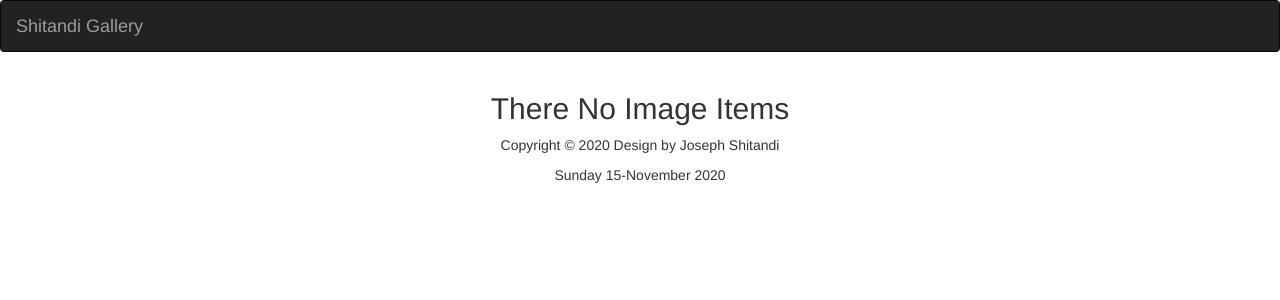
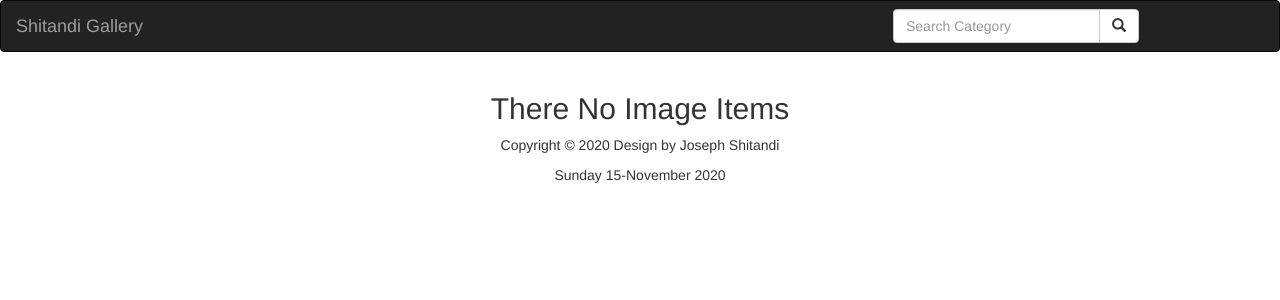
Before and after one commit to Josephshitandi/gallery, a Django app: page / in a window 1280 px wide. Shown: the top 300 px of the page. Run offline with Django 3.2, Linux system fonts and the light colour scheme; data that the repository does not hold is empty; some libraries are stand-ins or nearby versions.

Commit message:
Add search by category function

```diff
--- a/photos/static/css/index.css
+++ b/photos/static/css/index.css
@@ -1,4 +1,4 @@
-#formSearch {
+/* #formSearch {
     background: transparent;
     border: none;
     outline: none;
@@ -22,7 +22,7 @@
 
 .image-location {
     font-style: italic;
-}
+} */
 
 .card2>img {
     height: 250px;
--- a/photos/templates/gallery.html
+++ b/photos/templates/gallery.html
@@ -29,14 +29,14 @@
                         <div class="modal-body card3">
                             <img src="{{image.image.url}}" alt="{{image.name}}" class="img-fluid">
                             <p class="text-center">{{image.description}}</p>
-                            <p class="image-location">Image Location ~ {{image.location}}</p>
-                            <p class="image-location">Image Category ~ {{image.category}}</p>
-                            <p class="image-location">Date Posted ~ {{ image.date }}</p>
+                            <p class="image-location">Location ~ {{image.location}}</p>
+                            <p class="image-location">Category ~ {{image.category}}</p>
+                            <p class="image-location">Date on ~ {{ image.date }}</p>
                         </div>
                         <div class="modal-footer">
-                            <input class="form-control input-lg" type="text" value="{{image.image.url}}"
-                                id="{{image.id}}.url">
-                            <button type="button" class="btn btn-outline-danger btn-sm" data-dismiss="modal">Close
+                            <input class="form-control input-lg" type="text" value="{{image.image.url}}" id="{{image.id}}.url">
+                            <button class="btn btn-success btn-sm" onclick="copyLink('{{image.id}}.url')">Click to Copy Link</button>
+                            <button type="button" class="btn btn-danger btn-sm" data-dismiss="modal">Close
                             </button>
                         </div>
                     </div>
--- a/photos/templates/navbar.html
+++ b/photos/templates/navbar.html
@@ -3,6 +3,19 @@
         <div class="navbar-header">
             <a class="navbar-brand" href="{% url 'myGallery' %}">Shitandi Gallery</a>
         </div>
+        <div class="col-sm-4 col-md-4 navbar-right">
+
+            <form class="navbar-form" role="search" action="{% url 'search_results' %}">
+
+                <div class="input-group">
+                    <input type="text" class="form-control" placeholder="Search Category" name="category">
+                    <div class="input-group-btn">
+                        <button class="btn btn-default" type="submit"><i class="glyphicon glyphicon-search"></i></button>
+                    </div>
+                </div>
+
+            </form>
+        </div>
 
     </div>
 </nav>
--- a/photos/urls.py
+++ b/photos/urls.py
@@ -5,4 +5,5 @@ from django.conf.urls.static import static
 
 urlpatterns =[
     path('', views.my_gallery, name = 'myGallery'),
+    path('search/', views.search_results, name='search_results'),
 ]
--- a/photos/views.py
+++ b/photos/views.py
@@ -8,3 +8,14 @@ def my_gallery(request):
     date = dt.date.today()
     images = Image.objects.all()
     return render(request, 'gallery.html', {"date": date,"images":images})
+
+def search_results(request):
+    if 'category' in request.GET and request.GET["category"]:
+        category = request.GET.get("category")
+        searched_images = Image.search_by_category(category)
+        message = f"{category}"
+        print("Image.......",searched_images)
+        return render(request, 'search.html', {"message": message, "images": searched_images})
+    else:
+        message = "You haven't searched for any image category"
+        return render(request, 'search.html', {"message": message})
```
Also changed, not shown: photos/templates/search.html (added, +52 -0 lines), photos/tests.py (+5 -5 lines).
